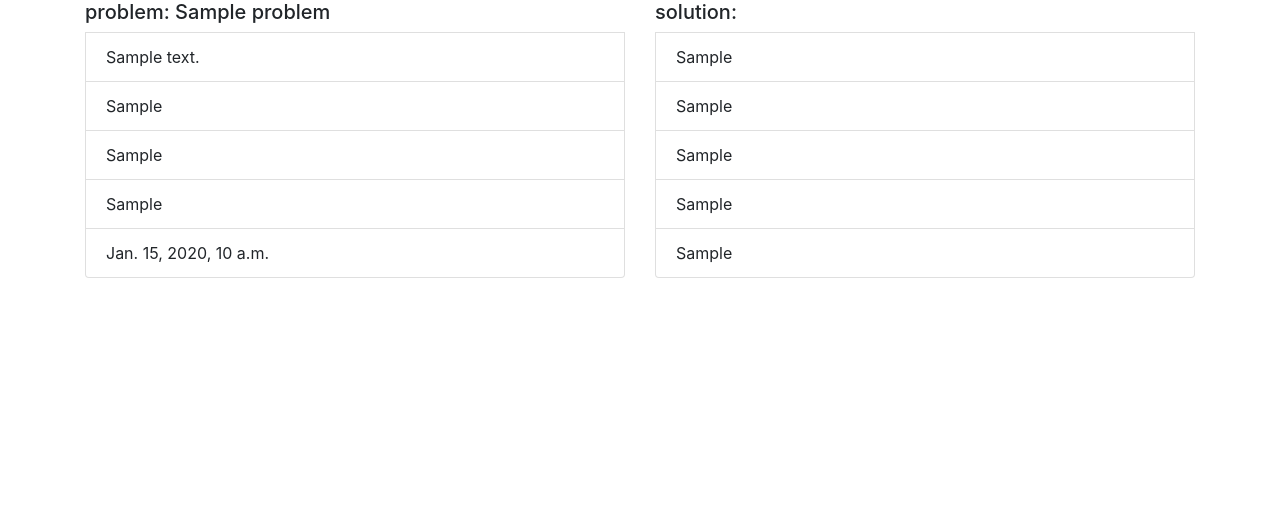
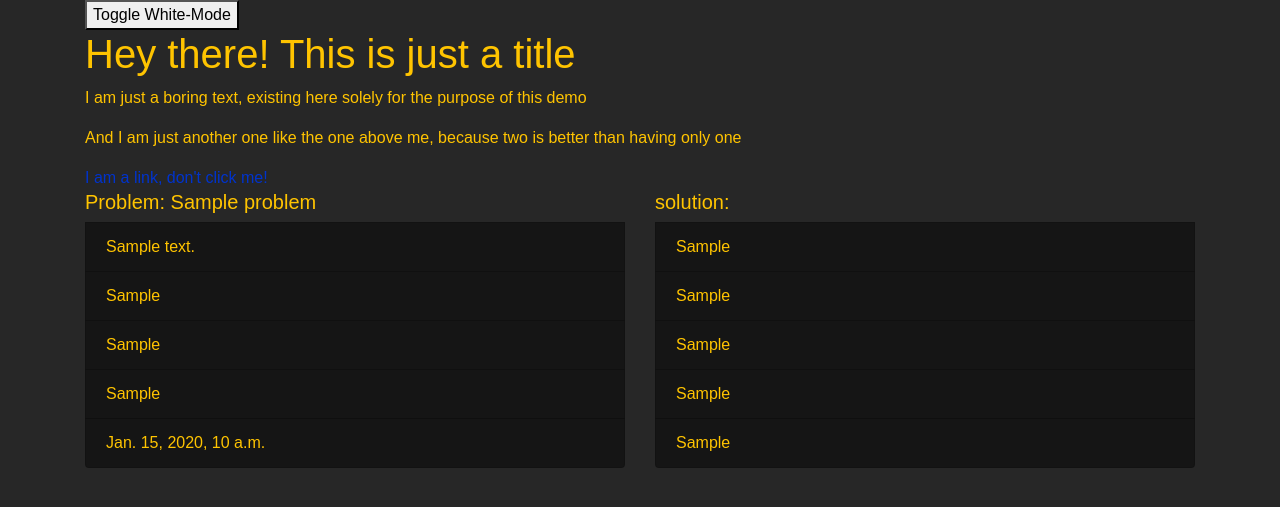
Before and after one commit to nikolay-rudenko/moonbeam, a Django app: page / in a window 1280 px wide. Shown: the top 507 px of the page. Run offline with Django 3.2, Linux system fonts and the light colour scheme; tables that the repository leaves empty hold one stand-in row (values such as "Sample post"); some libraries are stand-ins or nearby versions.

Commit message:
additional changes (white, dark mode)

```diff
--- /dev/null
+++ b/analysis/static/analysis/script.js
@@ -0,0 +1,5 @@
+const btn = document.querySelector(".btn-toggle");
+
+btn.addEventListener("click", function () {
+  document.body.classList.toggle("white-theme");
+});
--- /dev/null
+++ b/analysis/static/analysis/style.css
@@ -0,0 +1,26 @@
+* {
+    font-family: Arial, Helvetica, sans-serif;
+}
+
+.list-group-item {
+    color: #ffc400;
+    background: rgba(18, 18, 18, 0.84);
+}
+
+body {
+    color: #ffc400;
+    background: rgba(18, 18, 18, 0.91);
+}
+
+body.white-theme {
+    color: #222;
+    background: #ffffff;
+}
+
+a {
+    color: #0033cc;
+}
+
+body.white-theme a {
+    color: #809fff;
+}
--- a/analysis/templates/analysis/index.html
+++ b/analysis/templates/analysis/index.html
@@ -9,18 +9,27 @@
     <link rel="stylesheet" href="https://maxcdn.bootstrapcdn.com/bootstrap/4.0.0/css/bootstrap.min.css"
           integrity="sha384-Gn5384xqQ1aoWXA+058RXPxPg6fy4IWvTNh0E263XmFcJlSAwiGgFAW/dAiS6JXm" crossorigin="anonymous">
 
+    {% load static %}
+    <link rel="stylesheet" type="text/css" href="{% static '/analysis/style.css' %}">
+
+
     <title>Analysis</title>
 </head>
+
 <body>
+<ul class="list-group">
+    <div class="container">
+        <button class="btn-toggle">Toggle White-Mode</button>
+        <h1>Hey there! This is just a title</h1>
+        <p>I am just a boring text, existing here solely for the purpose of this demo</p>
+        <p>And I am just another one like the one above me, because two is better than having only one</p>
+        <a href="#">I am a link, don't click me!</a>
 
 
-<ul class="list-group">
-
-    <div class="container">
         <div class="row">
             <div class="col-sm">
                 {% for pr in prb %}
-                    <h5>problem: {{ pr.title }}</h5>
+                    <h5>Problem: {{ pr.title }}</h5>
                     <li class="list-group-item">{{ pr.description }}</li>
                     <li class="list-group-item">{{ pr.risks }}</li>
                     <li class="list-group-item">{{ pr.parts }}</li>
@@ -40,10 +49,8 @@
             </div>
         </div>
     </div>
-    </div>
-
 
 </ul>
-
+<script src="{% static '/analysis/script.js' %}"></script>
 </body>
 </html>
--- a/config/settings.py
+++ b/config/settings.py
@@ -10,6 +10,7 @@ For the full list of settings and their values, see
 https://docs.djangoproject.com/en/3.2/ref/settings/
 """
 
+import os
 from pathlib import Path
 
 # Build paths inside the project like this: BASE_DIR / 'subdir'.
@@ -126,6 +127,10 @@ USE_TZ = True
 
 STATIC_URL = '/static/'
 
+STATICFILES_DIRS = [
+    '/analysis/static',
+]
+
 # Default primary key field type
 # https://docs.djangoproject.com/en/3.2/ref/settings/#default-auto-field
 
```
